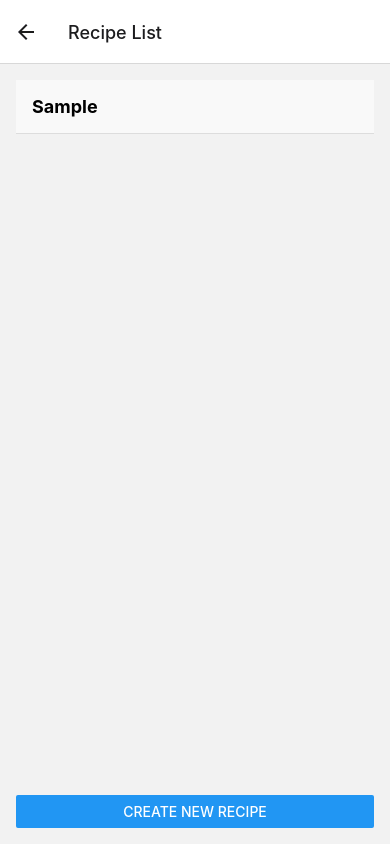
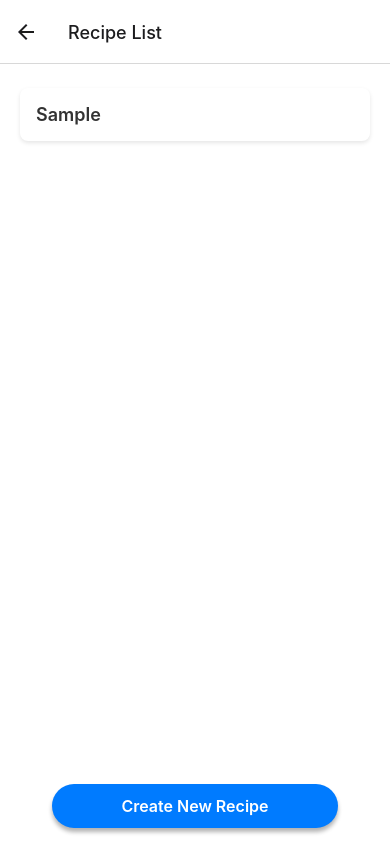
Before and after one commit to n2ojne00/SG8_MobileProject, a React Native app: screen /CreateRecipe in a window 390 px wide. Both pictures are taken after typing "Sample", "Sample", "Sample" into the empty fields and a click on the button "SAVE RECIPE". Built offline with nearby package versions, Linux system fonts and the light colour scheme.

Commit message:
minor edit for own recipes

```diff
--- a/screens/CreateRecipeScreen.js
+++ b/screens/CreateRecipeScreen.js
@@ -30,14 +30,14 @@ const CreateRecipeScreen = () => {
                 onChangeText={setName}
             />
             <TextInput
-                style={styles.input}
+                style={styles.ingredientsinput}
                 placeholder="Ingredients"
                 value={ingredients}
                 onChangeText={setIngredients}
                 multiline
             />
             <TextInput
-                style={styles.input}
+                style={styles.guideinput}
                 placeholder="Guide"
                 value={guide}
                 onChangeText={setGuide}
@@ -51,7 +51,8 @@ const CreateRecipeScreen = () => {
 const styles = StyleSheet.create({
     container: {
         flex: 1,
-        padding: 16,
+        padding: 10,
+        backgroundColor: '#fff',
     },
     input: {
         height: 40,
@@ -60,6 +61,24 @@ const styles = StyleSheet.create({
         marginBottom: 12,
         paddingHorizontal: 8,
     },
+    guideinput: {
+        height: 200,
+        borderColor: '#ccc',
+        borderWidth: 1,
+        marginBottom: 12,
+        paddingHorizontal: 8,
+        textAlignVertical: 'top',
+        paddingTop: 8,
+    },
+    ingredientsinput: {
+        height: 100,
+        borderColor: '#ccc',
+        borderWidth: 1,
+        marginBottom: 12,
+        paddingHorizontal: 8,
+        textAlignVertical: 'top',
+        paddingTop: 8,
+    },
 });
 
 export default CreateRecipeScreen;
--- a/screens/MainScreen.js
+++ b/screens/MainScreen.js
@@ -1,6 +1,6 @@
 // screens/MainScreen.js
 import React, { useEffect, useState } from 'react';
-import { View, Text, StyleSheet, Image, Button, TouchableOpacity } from 'react-native';
+import { View, Text, StyleSheet, Image, TouchableOpacity } from 'react-native';
 import { useNavigation } from '@react-navigation/native';
 
 const MainScreen = ({ navigation }) => {
@@ -22,10 +22,6 @@ const MainScreen = ({ navigation }) => {
       const response = await fetch('https://www.thecocktaildb.com/api/json/v1/1/random.php');
       const data = await response.json();
 
-      // Log data to inspect its structure
-      console.log("Drink data:", data);
-
-      // Check if data.drinks exists and has items
       if (data.drinks && data.drinks.length > 0) {
         setDrinkOfTheDay(data.drinks[0]);
       } else {
@@ -35,7 +31,6 @@ const MainScreen = ({ navigation }) => {
       console.error('Error fetching Drink of the Day:', error);
     }
   };
-
 
   useEffect(() => {
     fetchFoodOfTheDay();
@@ -48,7 +43,6 @@ const MainScreen = ({ navigation }) => {
 
       {/* Food and Drink of the Day Section */}
       <View style={styles.foodDrinkContainer}>
-        {/* Food of the Day */}
         {foodOfTheDay && (
           <View style={styles.foodContainer}>
             <Text style={styles.foodTitle}>Food of the Day</Text>
@@ -60,7 +54,6 @@ const MainScreen = ({ navigation }) => {
           </View>
         )}
 
-        {/* Drink of the Day */}
         {drinkOfTheDay ? (
           <View style={styles.drinkContainer}>
             <Text style={styles.drinkTitle}>Drink of the Day</Text>
@@ -77,11 +70,10 @@ const MainScreen = ({ navigation }) => {
         ) : (
           <Text>Loading Drink of the Day...</Text>
         )}
-
       </View>
 
       {/* Buttons Container */}
-      <View style={styles.buttonsContainer}>
+      <View style={styles.buttonContainer}>
         <TouchableOpacity
           style={styles.createRecipeButton}
           onPress={() => navigation.navigate('CreateRecipe')}
@@ -98,7 +90,6 @@ const MainScreen = ({ navigation }) => {
     </View>
   );
 };
-
 
 const styles = StyleSheet.create({
   container: {
@@ -186,10 +177,20 @@ const styles = StyleSheet.create({
     color: '#1E90FF',
     fontWeight: '600',
   },
-  buttonsContainer: {
+  buttonContainer: {
     alignItems: 'center',
+    alignSelf:'flex-start',
+    width: '50%',
+    backgroundColor: '#ffffff',
+    paddingVertical: 15,
+    paddingHorizontal: 20,
+    borderRadius: 12,
+    shadowColor: '#000',
+    shadowOffset: { width: 0, height: 4 },
+    shadowOpacity: 0.1,
+    shadowRadius: 6,
+    elevation: 6,
     marginTop: 20,
-    width: '100%',
   },
   createRecipeButton: {
     backgroundColor: '#1E90FF',
@@ -197,11 +198,6 @@ const styles = StyleSheet.create({
     paddingHorizontal: 30,
     borderRadius: 30,
     marginVertical: 10,
-    shadowColor: '#000',
-    shadowOffset: { width: 0, height: 4 },
-    shadowOpacity: 0.1,
-    shadowRadius: 6,
-    elevation: 6,
   },
   createRecipeButtonText: {
     color: '#fff',
@@ -214,11 +210,6 @@ const styles = StyleSheet.create({
     paddingHorizontal: 30,
     borderRadius: 30,
     marginVertical: 10,
-    shadowColor: '#000',
-    shadowOffset: { width: 0, height: 4 },
-    shadowOpacity: 0.1,
-    shadowRadius: 6,
-    elevation: 6,
   },
   viewRecipeButtonText: {
     color: '#fff',
--- a/screens/RecipeDetailScreen.js
+++ b/screens/RecipeDetailScreen.js
@@ -1,11 +1,11 @@
-// screens/RecipeDetailScreen.js
 import React from 'react';
-import { View, Text, StyleSheet } from 'react-native';
+import { View, Text, StyleSheet, ScrollView } from 'react-native';
 
 const RecipeDetailScreen = ({ route }) => {
     const { recipe } = route.params;
 
     return (
+        <ScrollView contentContainerStyle={styles.scrollContainer}>
             <View style={styles.container}>
                 <Text style={styles.title}>{recipe.name}</Text>
                 <Text style={styles.heading}>Ingredients</Text>
@@ -13,27 +13,43 @@ const RecipeDetailScreen = ({ route }) => {
                 <Text style={styles.heading}>Guide</Text>
                 <Text style={styles.content}>{recipe.guide}</Text>
             </View>
+        </ScrollView>
     );
 };
 
 const styles = StyleSheet.create({
+    scrollContainer: {
+        flexGrow: 1,
+        paddingBottom: 20,
+    },
     container: {
         flex: 1,
-        padding: 16,
+        padding: 20,
+        backgroundColor: '#ffffff',
     },
     title: {
-        fontSize: 24,
+        fontSize: 26,
         fontWeight: 'bold',
-        marginBottom: 16,
+        textAlign: 'center',
+        color: '#333333',
+        marginBottom: 20,
     },
     heading: {
-        fontSize: 18,
-        fontWeight: 'bold',
-        marginTop: 12,
+        fontSize: 20,
+        fontWeight: '600',
+        color: '#555555',
+        marginTop: 20,
+        marginBottom: 10,
     },
     content: {
         fontSize: 16,
-        marginTop: 8,
+        lineHeight: 24,
+        color: '#666666',
+        paddingHorizontal: 10,
+        paddingVertical: 5,
+        backgroundColor: '#f9f9f9',
+        borderRadius: 8,
+        marginBottom: 20,
     },
 });
 
--- a/screens/RecipeListScreen.js
+++ b/screens/RecipeListScreen.js
@@ -20,9 +20,11 @@ const RecipeListScreen = () => {
                 data={recipes}
                 renderItem={renderRecipe}
                 keyExtractor={(item, index) => index.toString()}
-                ListEmptyComponent={<Text>No recipes saved yet.</Text>}
+                ListEmptyComponent={<Text style={styles.emptyText}>No recipes saved yet.</Text>}
             />
-            <Button title="Create New Recipe" onPress={() => navigation.navigate('CreateRecipe')} />
+            <TouchableOpacity style={styles.createButton} onPress={() => navigation.navigate('CreateRecipe')}>
+                <Text style={styles.buttonText}>Create New Recipe</Text>
+            </TouchableOpacity>
         </View>
     );
 };
@@ -31,16 +33,50 @@ const styles = StyleSheet.create({
     container: {
         flex: 1,
         padding: 16,
+        backgroundColor: '#ffffff',
     },
     recipeContainer: {
         padding: 16,
-        backgroundColor: '#f9f9f9',
-        borderBottomWidth: 1,
-        borderBottomColor: '#ddd',
+        backgroundColor: '#ffffff',
+        borderRadius: 8,
+        shadowColor: '#000',
+        shadowOffset: { width: 0, height: 2 },
+        shadowOpacity: 0.1,
+        shadowRadius: 4,
+        elevation: 3,
+        marginVertical: 8,
+        marginHorizontal: 4,
     },
     recipeName: {
         fontSize: 18,
-        fontWeight: 'bold',
+        fontWeight: '600',
+        color: '#333',
+    },
+    emptyText: {
+        fontSize: 16,
+        color: '#888',
+        textAlign: 'center',
+        marginVertical: 20,
+    },
+    createButton: {
+        backgroundColor: '#007bff',
+        paddingVertical: 12,
+        paddingHorizontal: 16,
+        borderRadius: 25,
+        alignItems: 'center',
+        marginTop: 20,
+        alignSelf: 'center',
+        width: '80%',
+        shadowColor: '#000',
+        shadowOffset: { width: 0, height: 4 },
+        shadowOpacity: 0.3,
+        shadowRadius: 4,
+        elevation: 5,
+    },
+    buttonText: {
+        color: '#ffffff',
+        fontSize: 16,
+        fontWeight: '600',
     },
 });
 
```
Lines whose indentation alone changed are shown as unchanged.
